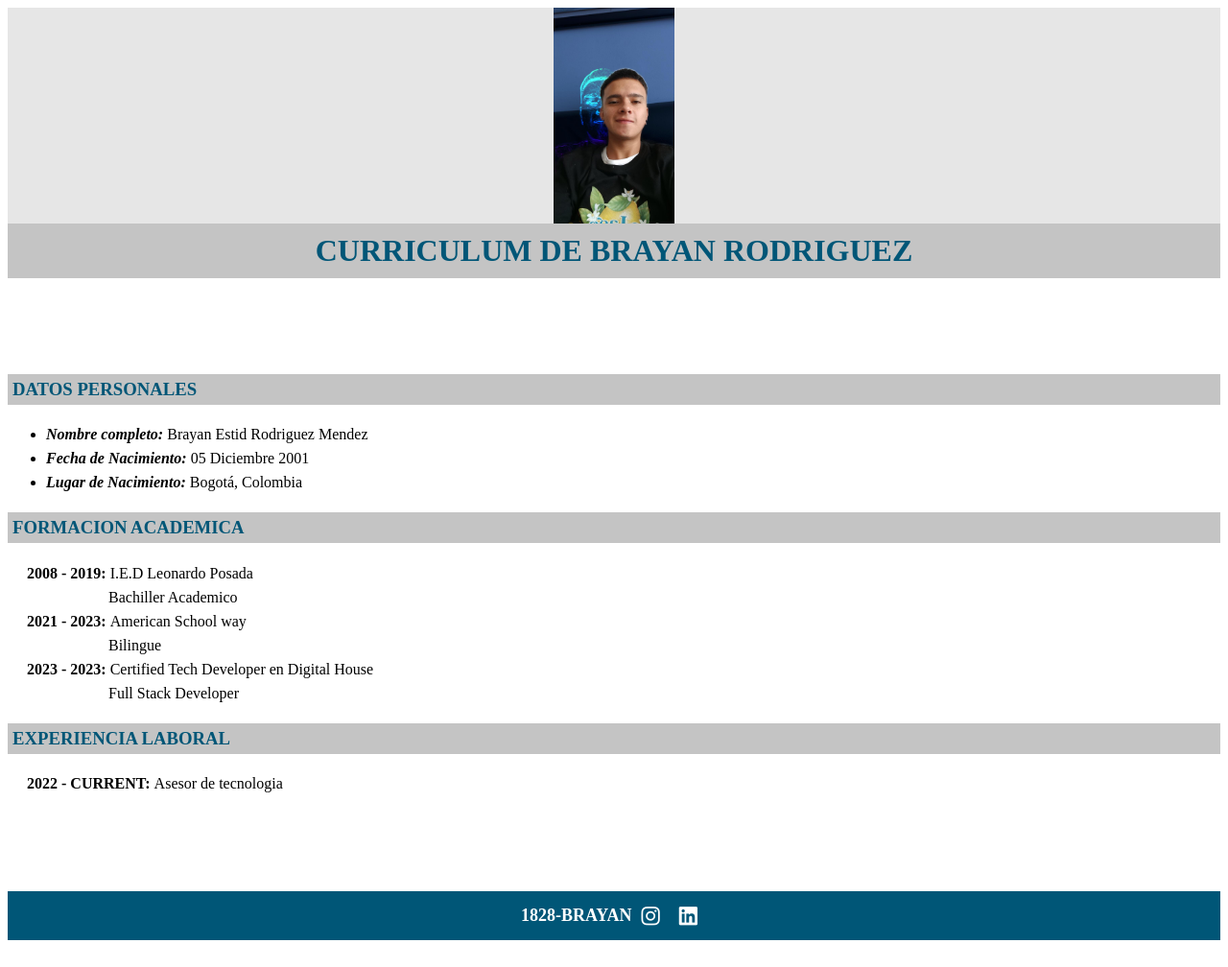
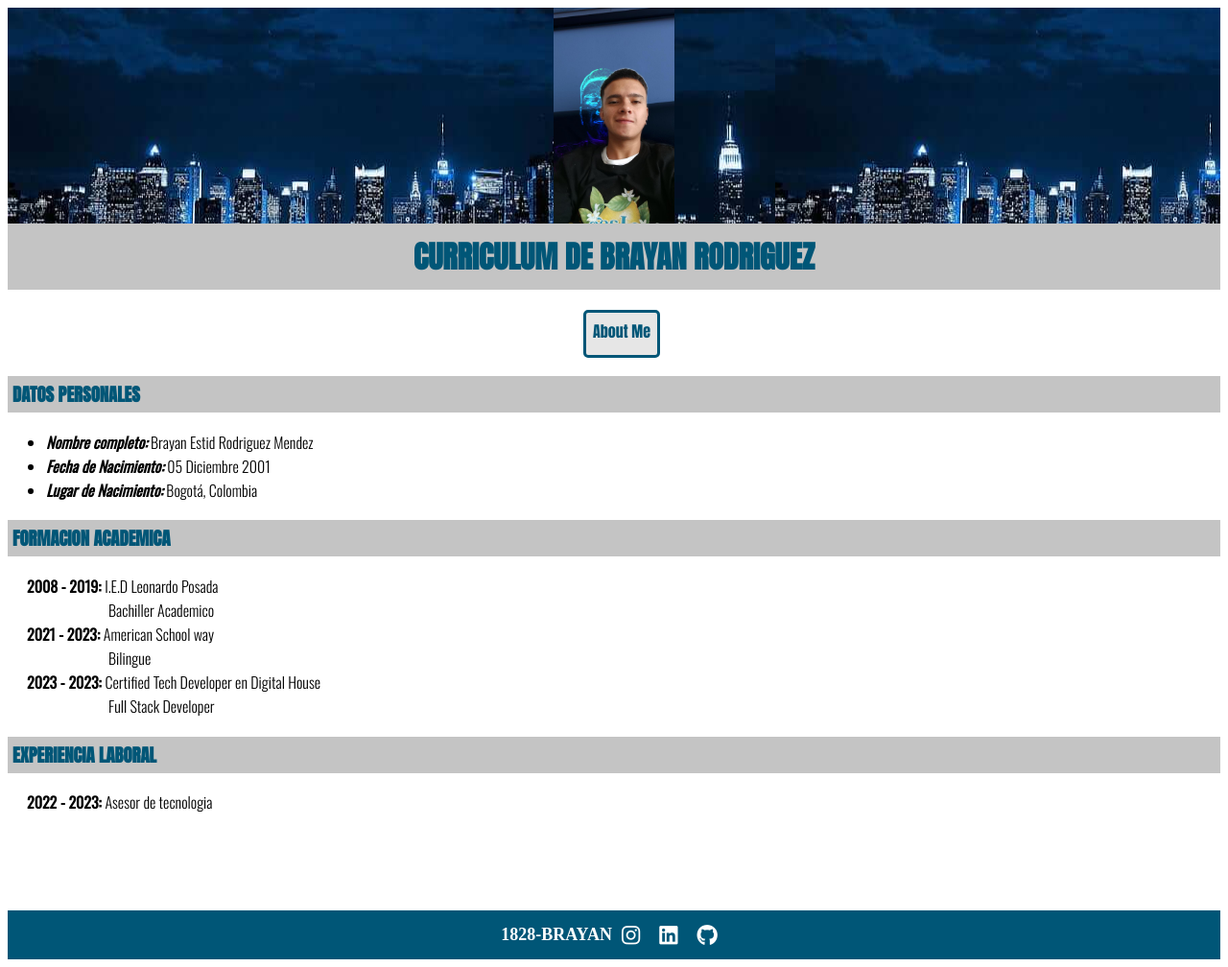
Before and after one commit to BrayanErodriguezz/Curriculum, a plain HTML site: page index.html in a window 1280 px wide. Shown: the whole page at 96% size. Drawn offline with nearby package versions, Linux system fonts and the light colour scheme.

Commit message:
Curriculum con descripcion

```diff
--- a/CSS/style.css
+++ b/CSS/style.css
@@ -1,9 +1,12 @@
 /*header*/
+@import url('https://fonts.googleapis.com/css2?family=Anton&family=Oswald:wght@300;400&display=swap');
 
 .header-content {
     background-color: #E6E6E6;
     display: flex;
     justify-content: center;
+    background-image: url(/IMG/wallpaper.jpg);
+    background-position: 0vmax;
 }
 
 .Logo-foto{
@@ -14,16 +17,45 @@
 .main-text{
     padding: 10px;
     margin-top: 0px;
-    margin-bottom: 100px;
     color: #005677;
     background-color: #C4C4C4;
     text-align: center;
+    font-family: Anton;
 }
+
+.button-contain{
+    display: flex;
+    justify-content: center;
+    align-content: center;
+    width: 100vw;
+    height: 50px;
+}
+
+.about-me{
+
+    align-items: center;
+    font-family: Anton;
+    text-decoration: none;
+    padding: 7px;
+    background-color:#E6E6E6 ;
+    color: #005677;
+    border: solid;
+    border-radius: 5px;
+}
+
+
+
+/*main*/
 
 .miniTitles{
     padding: 5px;
     color: #005677;
     background-color: #C4C4C4;
+    font-family: Anton;
+}
+
+.work-experience{
+    margin-bottom: 100px;
 }
 
 .past{
@@ -35,6 +67,7 @@
 }
 
 .personales li {
+    font-family: 'Oswald', sans-serif;
     font-weight: bold;
     font-style: italic;
 }
@@ -42,12 +75,24 @@
 .fechas{
     margin-left: 20px;
     font-weight: bold;
+    font-family: 'Oswald', sans-serif;
 }
 
 .description{
     font-style: normal;
+    font-weight: 300;
+    font-family: 'Oswald', sans-serif;
+
+}
+
+.experience{
+    margin-left: 105px;
+    font-family: 'Oswald', sans-serif;
     font-weight: lighter;
 }
+
+
+/*footer*/
 
 .contain-footer{
     background-color: #005677;
@@ -64,15 +109,7 @@
 .social-media{
     color: #FFFFFF;
 }
-.fa-instagram, .fa-linkedin {
+.fa-instagram, .fa-linkedin, .fa-github {
     margin: 10px;
    font-size: 22px;
 }
-
-.experience{
-    margin-left: 105px;
-}
-
-.work-experience{
-    margin-bottom: 100px;
-}
--- /dev/null
+++ b/aboutme/CSS/style.css
@@ -0,0 +1,35 @@
+@import url('https://fonts.googleapis.com/css2?family=Anton&family=Oswald:wght@300;400&display=swap');
+
+.header-contain{
+    font-family: Anton;
+    display: flex;
+    align-content: center;
+    background-color: #E6E6E6 ;
+    height: 50px;
+    color: #005677;
+    font-size: 25px;
+}
+
+.back{
+    color: #005677;
+    text-decoration: none;
+}
+
+.fa-arrow-left{
+    margin-right: 10px;
+}
+
+.text-contain{
+    margin-top: 50px;
+    background-color: #E6E6E6;
+    padding: 20px;
+
+}
+img{
+    margin-top: 50px;
+    margin-left: 350px
+}
+
+.description{
+    font-family: 'Oswald', sans-serif;
+}
--- a/index.html
+++ b/index.html
@@ -6,6 +6,8 @@
     <meta name="viewport" content="width=device-width, initial-scale=1.0" />
     <title>Curriculum</title>
     <link rel="stylesheet" href="https://cdnjs.cloudflare.com/ajax/libs/font-awesome/6.3.0/css/all.min.css" integrity="sha512-SzlrxWUlpfuzQ+pcUCosxcglQRNAq/DZjVsC0lE40xsADsfeQoEypE+enwcOiGjk/bSuGGKHEyjSoQ1zVisanQ==" crossorigin="anonymous" referrerpolicy="no-referrer" />
+    <link rel="preconnect" href="https://fonts.googleapis.com">
+<link rel="preconnect" href="https://fonts.gstatic.com" crossorigin>
     <link rel="stylesheet" href="./CSS/style.css" />
   </head>
   <body>
@@ -17,6 +19,9 @@
       />
     </header>
         <h1 class="main-text">CURRICULUM DE BRAYAN RODRIGUEZ</h1>
+        <div class="button-contain">
+        <a href="./aboutme/aboutme.html" class="about-me"> About Me</a>
+        </div>
     <section>
       <h3 class="miniTitles">DATOS PERSONALES</h3>
       <ul class="personales">
@@ -28,7 +33,7 @@
     <section>
          <h3 class="miniTitles" >FORMACION ACADEMICA</h3>
       <dl class="past">
-      <dt class="fechas">2008 - 2019: <span class="description">I.E.D Leonardo Posada</span> </dt> <dd dd class="experience">Bachiller Academico</dd>
+      <dt class="fechas">2008 - 2019: <span class="description">I.E.D Leonardo Posada</span> </dt> <dd class="experience">Bachiller Academico</dd>
       <dt class="fechas">2021 - 2023: <span class="description">American School way</span> </dt> <dd dd class="experience">Bilingue</dd>
         <dt class="fechas">2023 - 2023: <span class="description">Certified Tech Developer en Digital House</span></dt> <dd class="experience">Full Stack Developer</dd>
       </dl>
@@ -36,13 +41,14 @@
     <section class="work-experience">
       <h3 class="miniTitles">EXPERIENCIA LABORAL</h3>
       <dl class="past">
-        <dt class="fechas">2022 - CURRENT: <span class="description"> Asesor de tecnologia</span> </dt>
+        <dt class="fechas">2022 - 2023: <span class="description"> Asesor de tecnologia</span> </dt>
       </dl>
     </section>
     <footer class="contain-footer">
       <h2 class="footer-text">1828-BRAYAN</h2>
      <a class="social-media" href=""><i class="fa-brands fa-instagram"></i></a>
-    <a class="social-media" href="https://www.linkedin.com/in/brayan-rodriguez-04715a251/"> <i class="fa-brands fa-linkedin"></i></a>
+    <a class="social-media" href="https://www.linkedin.com/in/ brayan-rodriguez-04715a251/" target="_blank"> <i class="fa-brands fa-linkedin"></i></a>
+    <a class="social-media" href="https://github.com/BrayanErodriguezz" target="_blank"><i class="fa-brands fa-github"></i></a>
     </footer>
   </body>
 </html>
```
Also changed, not shown: aboutme/aboutme.html (added, +21 -0 lines), IMG/images.jpeg (added), IMG/setup.jpg (added), IMG/wallpaper.jpg (added).
